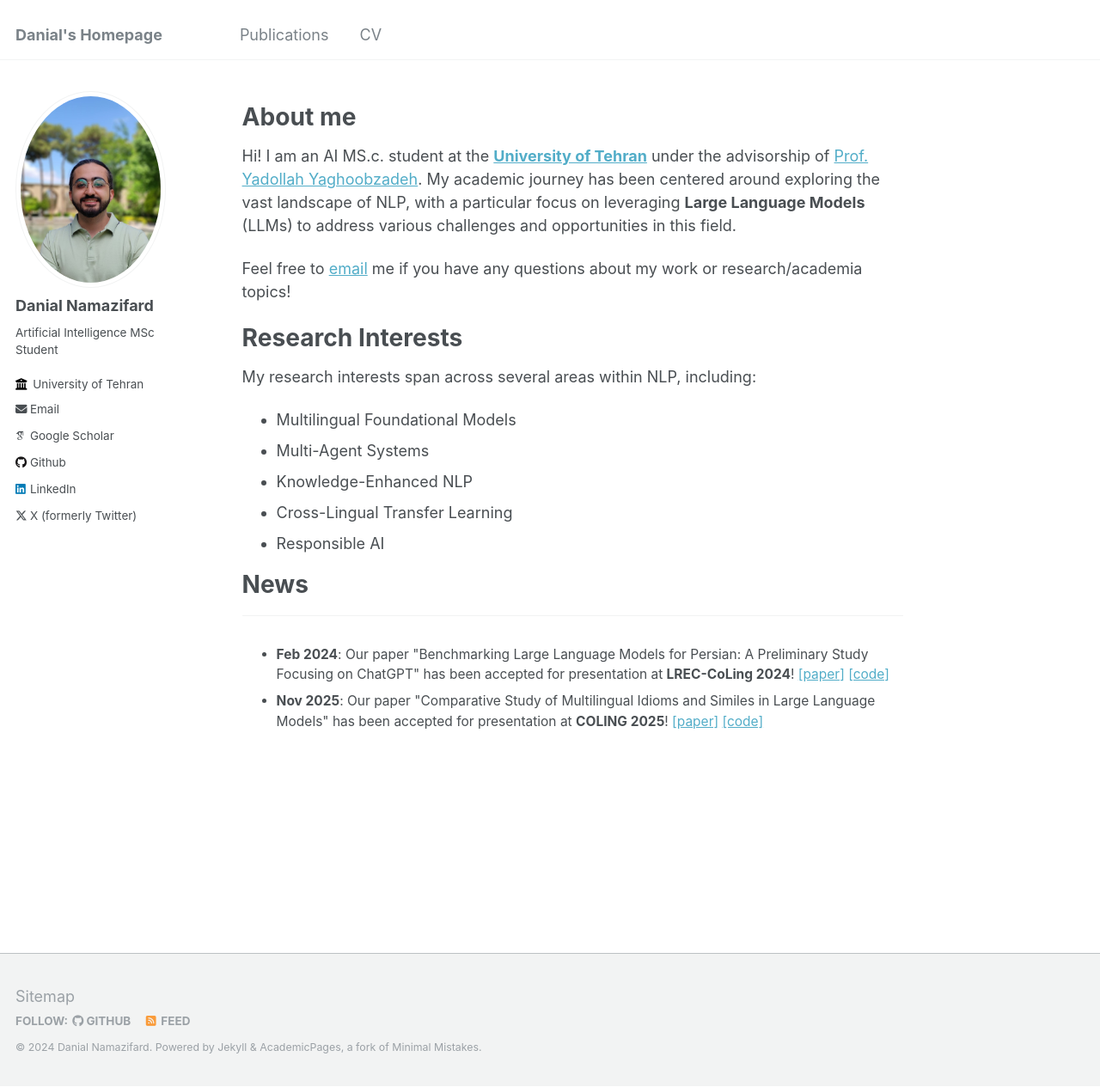
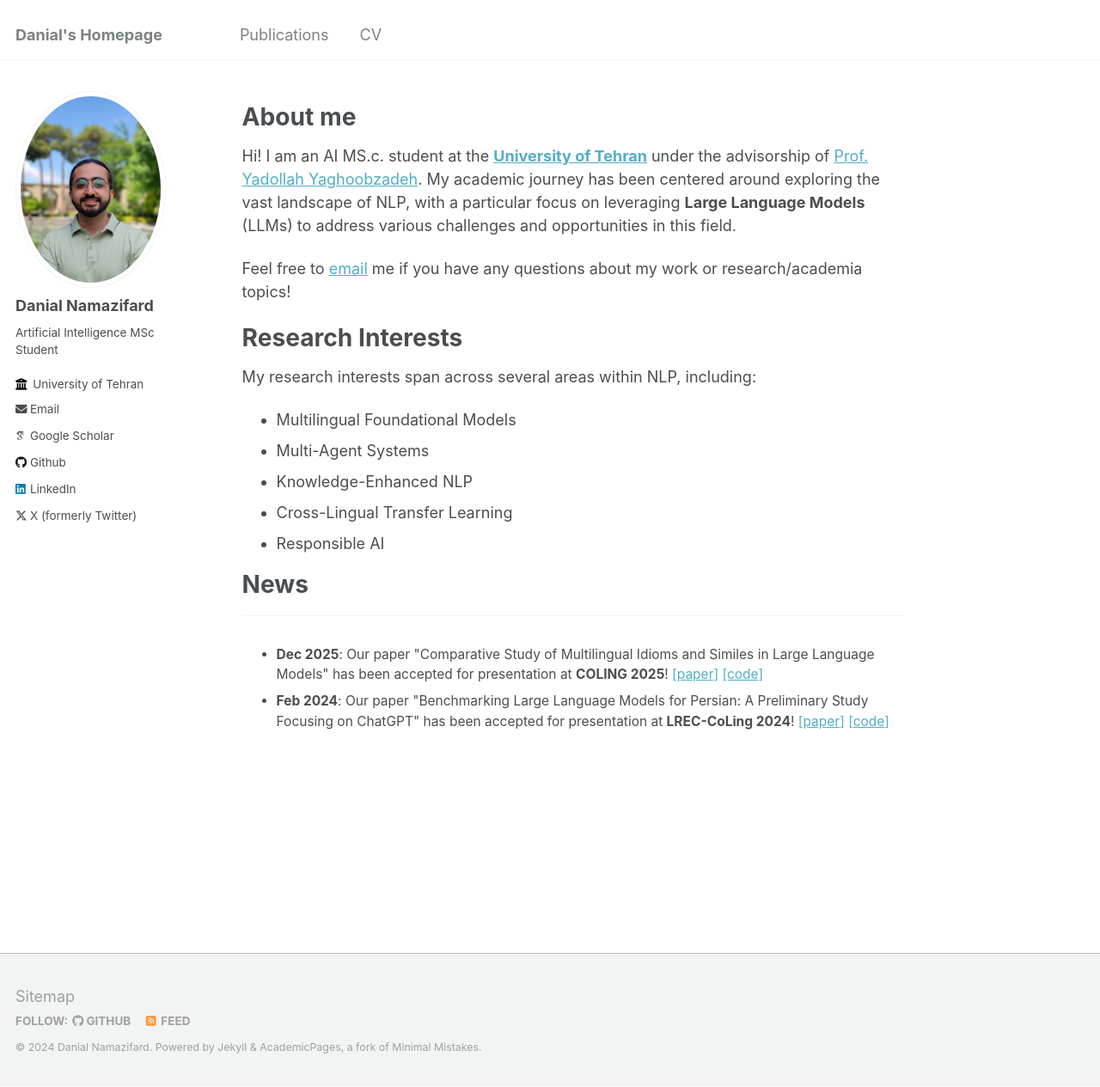
Before and after one commit to namazifard/namazifard.github.io, a Jekyll site: the page built from _pages/about.md, in a window 1280 px wide and 1265 px high. Shown: the whole window at 86% size. Built offline with Jekyll 4.4.1, drawn with Linux system fonts in a browser that asks for light colours; some web fonts are replaced.

Commit message:
Update about.md

```diff
--- a/_pages/about.md
+++ b/_pages/about.md
@@ -38,15 +38,15 @@ News
 <div style="overflow-y: auto; max-height: 300px; padding-right: 10px; font-size: 15.5px;">
 <ul>
 	<li>
+		<b>Dec 2025</b>: Our paper "Comparative Study of Multilingual Idioms and Similes in Large Language Models" has been accepted for presentation at <b>COLING 2025</b>!
+		<a href="https://arxiv.org/abs/2410.16461" target="_blank">[paper]</a>
+		<a href="https://github.com/namazifard/multilingual-idioms-similes" target="_blank">[code]</a>
+	</li>
+	<li>
 		<b>Feb 2024</b>: Our paper "Benchmarking Large Language Models for Persian: A Preliminary Study Focusing on ChatGPT" has been accepted for presentation at <b>LREC-CoLing 2024</b>!
 		<a href="https://arxiv.org/pdf/2404.02403" target="_blank">[paper]</a>
 		<a href="https://github.com/Ipouyall/Benchmarking_ChatGPT_for_Persian" target="_blank">[code]</a>
 	</li>
-	<li>
-		<b>Nov 2025</b>: Our paper "Comparative Study of Multilingual Idioms and Similes in Large Language Models" has been accepted for presentation at <b>COLING 2025</b>!
-		<a href="https://arxiv.org/abs/2410.16461" target="_blank">[paper]</a>
-		<a href="https://github.com/namazifard/multilingual-idioms-similes" target="_blank">[code]</a>
-	</li>
 </ul>
 </div>
 </font>
```
